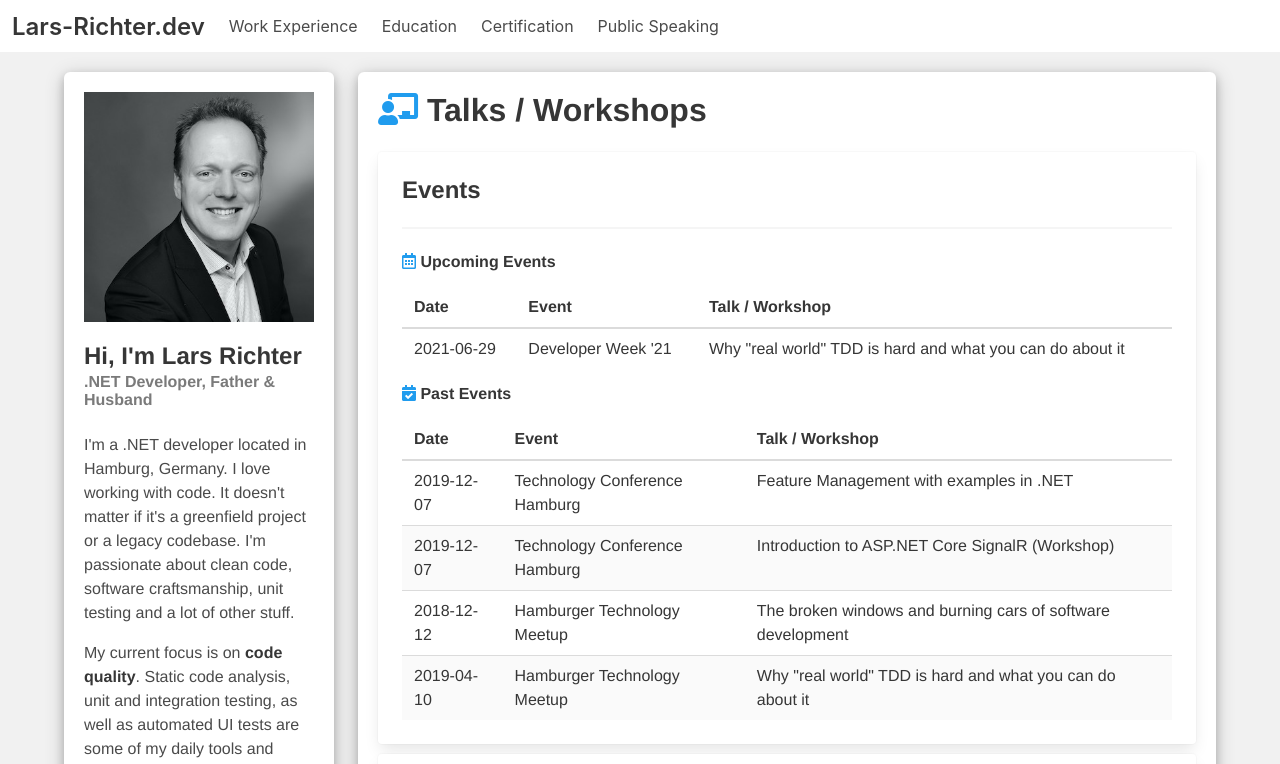
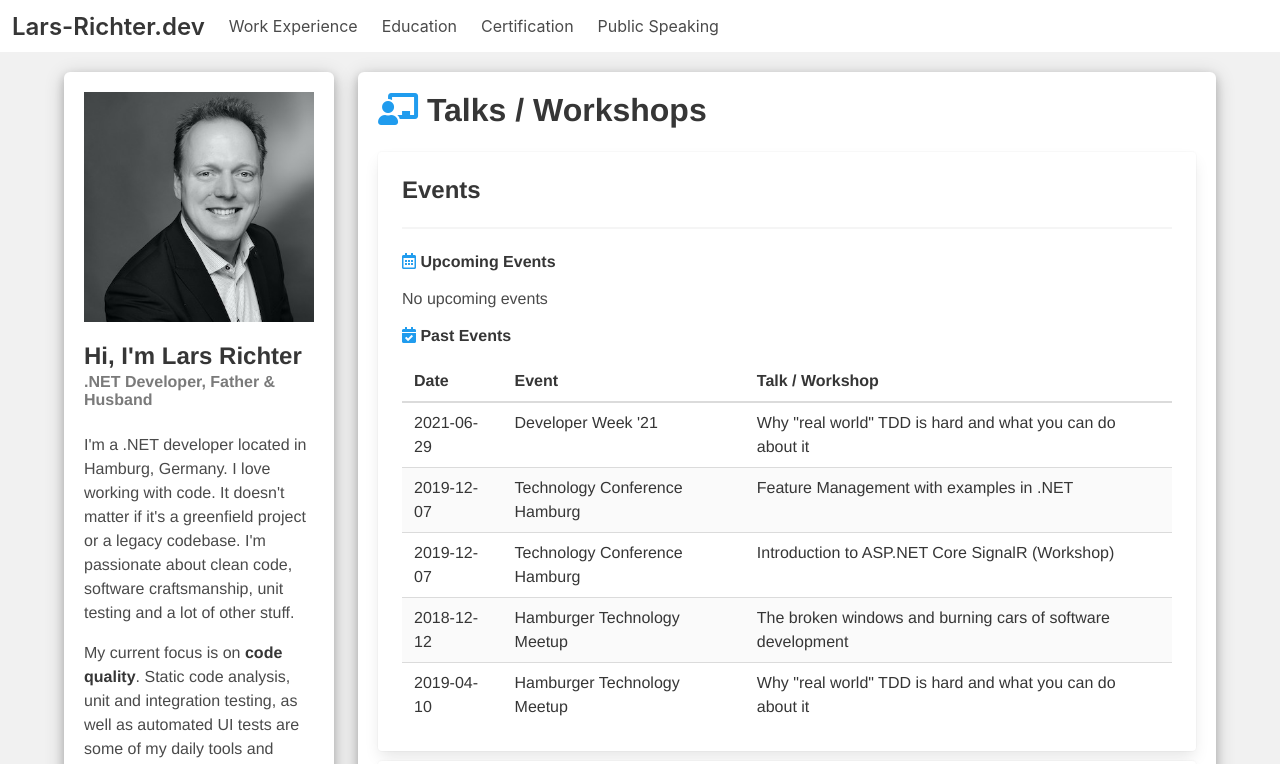
Before and after one commit to n-develop/n-develop.github.io, a Vue app: page /#/talks in a window 1280 px wide. Shown: the top 764 px of the page. Built offline with nearby package versions, Linux system fonts and the light colour scheme.

Commit message:
Updated talks

```diff
--- a/src/components/Talks.vue
+++ b/src/components/Talks.vue
@@ -16,6 +16,11 @@
           <p class="title is-6">
             <i class="far fa-calendar-alt highlight-color"></i> Upcoming Events
           </p>
+          <p>
+            No upcoming events
+          </p>
+
+          <p class="title is-6"><i class="fa fa-calendar-check highlight-color"></i> Past Events</p>
           <table class="table is-striped is-hoverable is-fullwidth">
             <thead>
             <tr>
@@ -30,19 +35,6 @@
               <td>Developer Week '21</td>
               <td>Why "real world" TDD is hard and what you can do about it</td>
             </tr>
-            </tbody>
-          </table>
-
-          <p class="title is-6"><i class="fa fa-calendar-check highlight-color"></i> Past Events</p>
-          <table class="table is-striped is-hoverable is-fullwidth">
-            <thead>
-            <tr>
-              <th>Date</th>
-              <th>Event</th>
-              <th>Talk / Workshop</th>
-            </tr>
-            </thead>
-            <tbody>
             <tr>
               <td>2019-12-07</td>
               <td>Technology Conference Hamburg</td>
```
